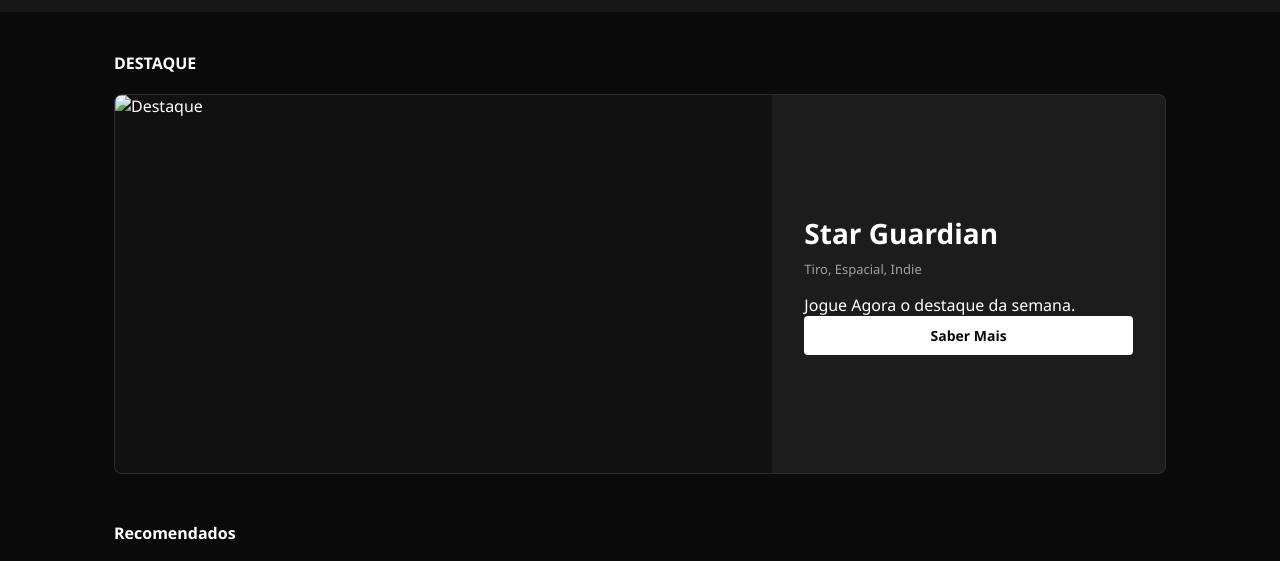
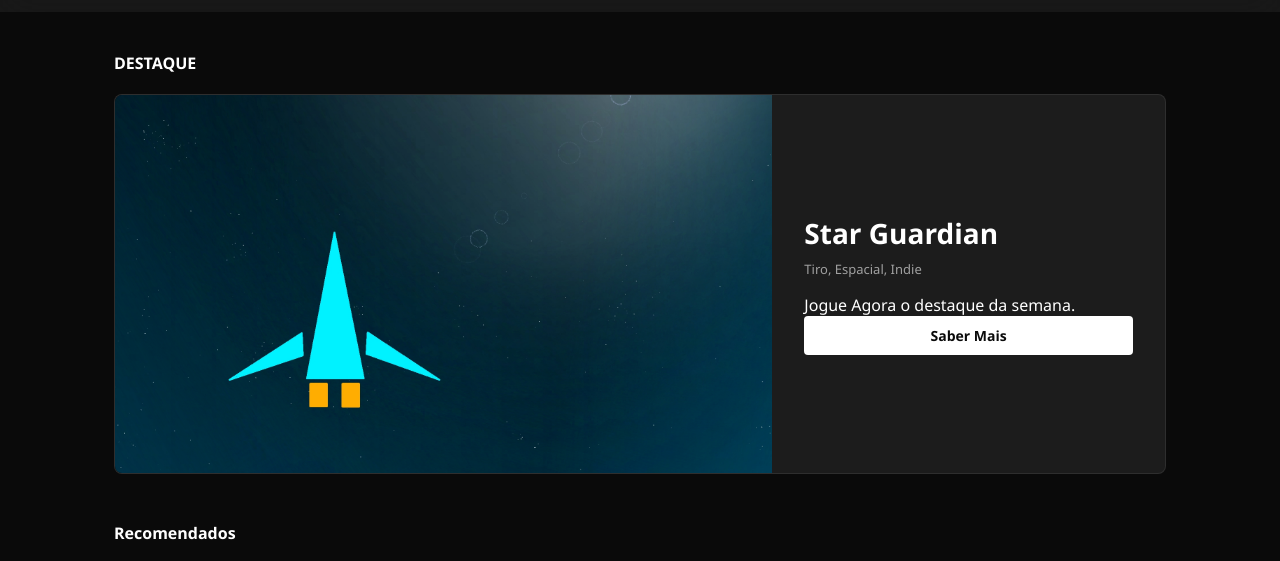
Before and after one commit to ProCastlePlayer/CAESAR-LAUNCHER, a plain HTML site: page index.html in a window 1280 px wide. Shown: the part 37-598 px from the top of the page. Drawn offline with Linux system fonts and the light colour scheme.

Commit message:
Update index.html

```diff
--- a/index.html
+++ b/index.html
@@ -20,7 +20,7 @@
 
         <div class="featured-banner">
             <div class="main-img">
-                <img src="teste wallpaper 1.jpg" alt="Destaque" class="img-render">
+                <img src="banner.jpg" alt="Destaque" class="img-render">
             </div>
             <div class="featured-info">
                 <h2 id="feat-title">Star Guardian</h2>
```
